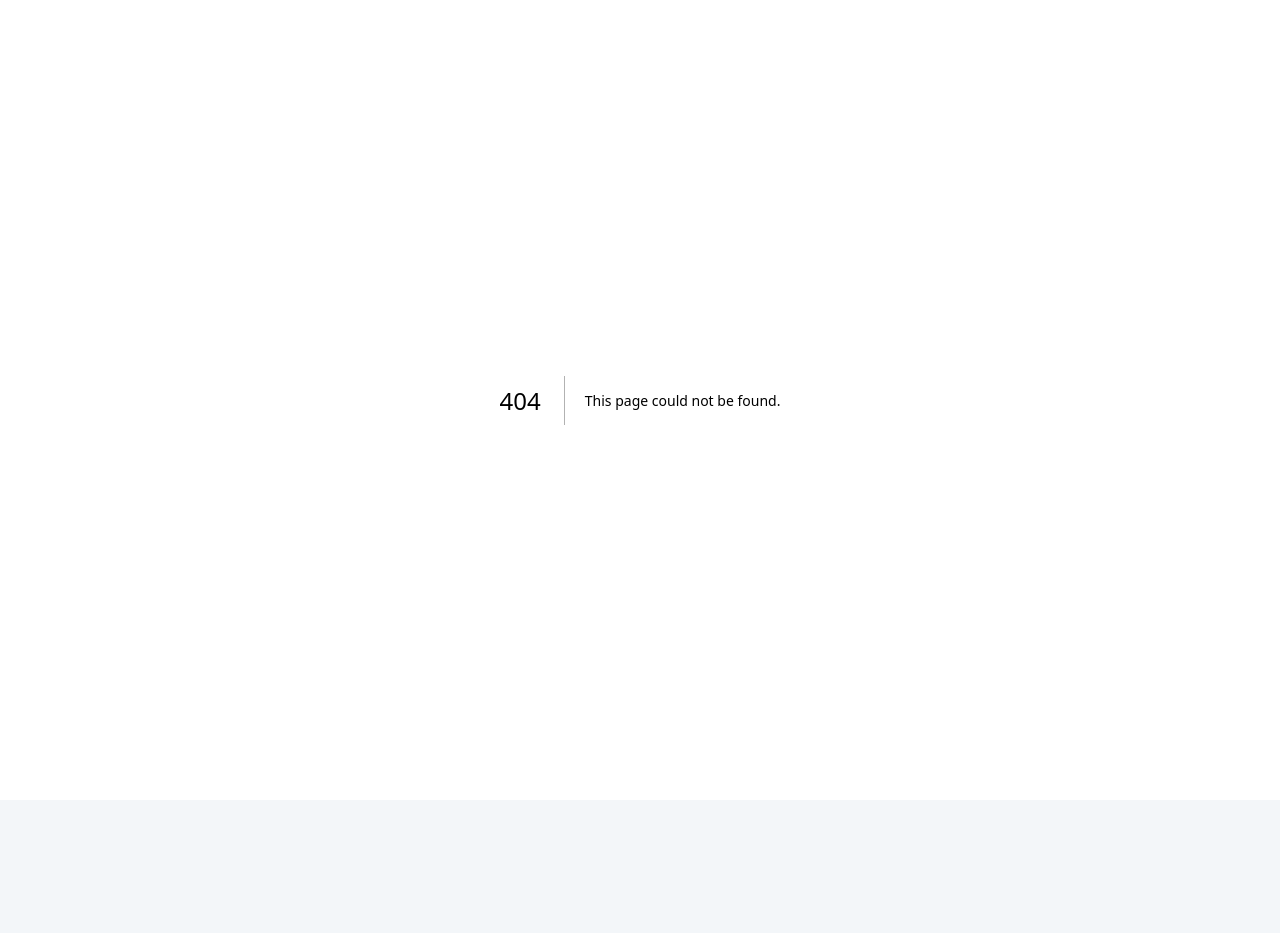
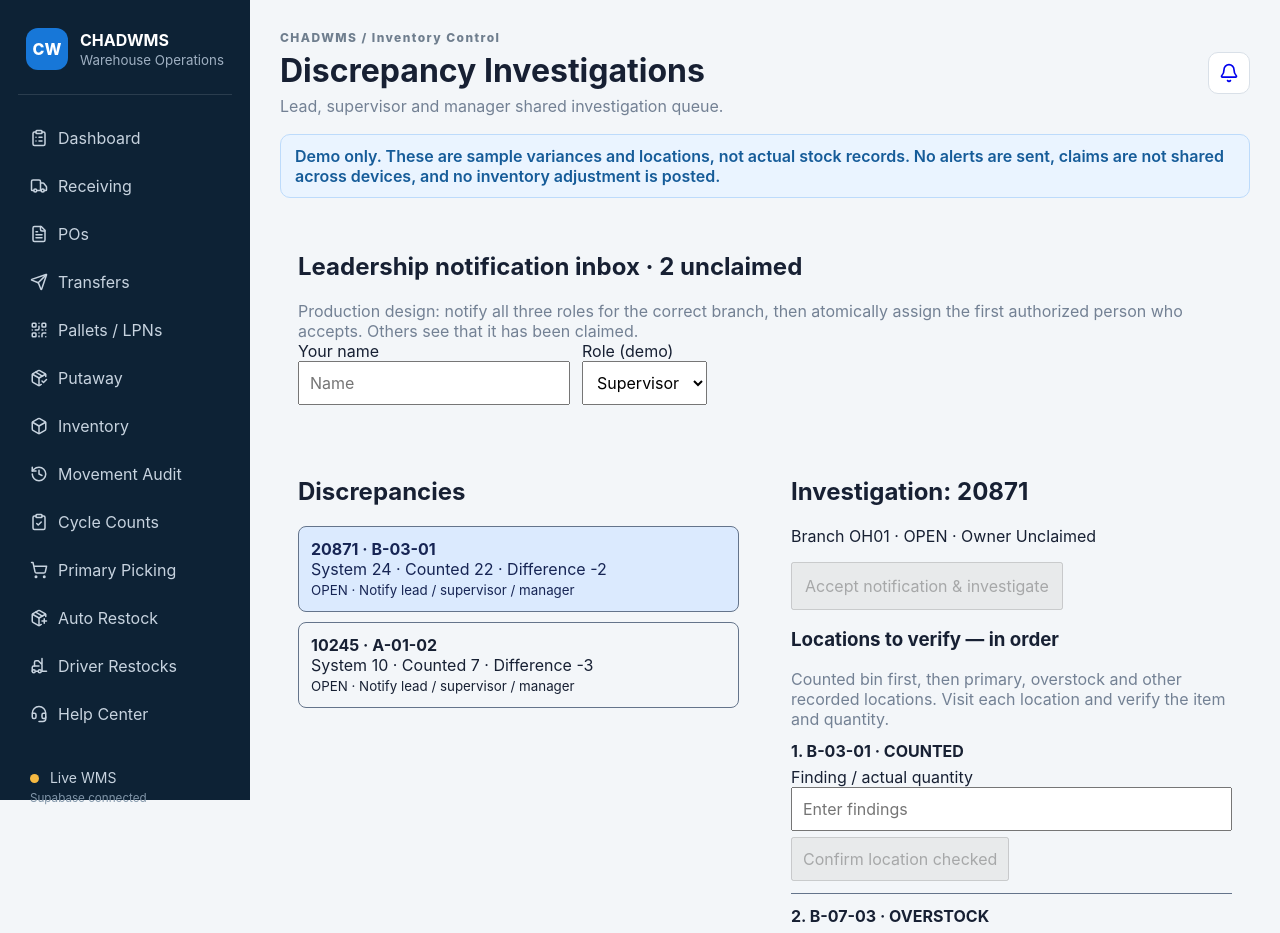
Before and after one commit to ZaspDragon/Chadwell-ERP-WMS-System, a Next.js app: page /discrepancies in a window 1280 px wide. Before the commit this address had no page. Shown: the top 933 px of the page. Before the commit the page ends 800 px from the top, so only its background shows below. Built offline with nearby package versions, Linux system fonts and the light colour scheme.

Commit message:
Add leadership discrepancy inbox and ordered location investigation preview

```diff
--- /dev/null
+++ b/app/discrepancies/page.tsx
@@ -0,0 +1,66 @@
+"use client";
+import {useMemo,useState} from "react";
+import WmsPageShell from "@/components/WmsPageShell";
+import {acceptDiscrepancy,orderedChecks,recordCheck,submitInvestigation,type Discrepancy,type ReviewRole,type InventoryLocation} from "@/lib/inventory/discrepancy-workflow";
+
+const locations:InventoryLocation[]=[
+ {branch:"OH01",itemNumber:"20871",location:"B-03-01",kind:"PRIMARY"},
+ {branch:"OH01",itemNumber:"20871",location:"B-07-03",kind:"OVERSTOCK"},
+ {branch:"OH01",itemNumber:"20871",location:"RA-02-01",kind:"OTHER"},
+ {branch:"OH01",itemNumber:"20871",location:"D-04-02",kind:"OVERSTOCK"},
+ {branch:"OH01",itemNumber:"10245",location:"A-01-02",kind:"PRIMARY"},
+ {branch:"OH01",itemNumber:"10245",location:"A-09-04",kind:"OVERSTOCK"},
+];
+const initial:Discrepancy[]=[
+ {id:"DEMO-VAR-01",branch:"OH01",itemNumber:"20871",countedLocation:"B-03-01",expected:24,counted:22,status:"OPEN",acceptedBy:null,acceptedRole:null,checks:orderedChecks("OH01","20871","B-03-01",locations)},
+ {id:"DEMO-VAR-02",branch:"OH01",itemNumber:"10245",countedLocation:"A-01-02",expected:10,counted:7,status:"OPEN",acceptedBy:null,acceptedRole:null,checks:orderedChecks("OH01","10245","A-01-02",locations)}
+];
+export default function DiscrepancyQueue(){
+ const [rows,setRows]=useState<Discrepancy[]>(initial);
+ const [role,setRole]=useState<ReviewRole>("SUPERVISOR");
+ const [name,setName]=useState("");
+ const [selected,setSelected]=useState("DEMO-VAR-01");
+ const [notes,setNotes]=useState<Record<string,string>>({});
+ const [notice,setNotice]=useState("");
+ const current=useMemo(()=>rows.find(r=>r.id===selected),[rows,selected]);
+ const open=rows.filter(r=>r.status==="OPEN").length;
+ function claim(){if(!current||!name.trim()){setNotice("Enter your name to claim this investigation.");return;}setRows(v=>acceptDiscrepancy(v,current.id,name,role));setNotice("Claimed in this demo only. Other leaders would see the owner in a live shared queue.");}
+ function check(location:string){if(!current)return;setRows(v=>recordCheck(v,current.id,name,location,notes[location]||""));setNotice("Location marked checked in demo. No inventory changed.");}
+ return <WmsPageShell eyebrow="CHADWMS / Inventory Control" title="Discrepancy Investigations" subtitle="Lead, supervisor and manager shared investigation queue.">
+  <div className="notice" style={{marginBottom:16}}>Demo only. These are sample variances and locations, not actual stock records. No alerts are sent, claims are not shared across devices, and no inventory adjustment is posted.</div>
+  <div className="panel" style={{padding:18,marginBottom:16}}>
+   <h2>Leadership notification inbox · {open} unclaimed</h2>
+   <p className="muted">Production design: notify all three roles for the correct branch, then atomically assign the first authorized person who accepts. Others see that it has been claimed.</p>
+   <div style={{display:"flex",flexWrap:"wrap",gap:12}}>
+    <label>Your name<input value={name} onChange={e=>setName(e.target.value)} placeholder="Name" style={{display:"block",padding:10}}/></label>
+    <label>Role (demo)<select value={role} onChange={e=>setRole(e.target.value as ReviewRole)} style={{display:"block",padding:10}}>
+     <option value="LEAD">Lead</option><option value="SUPERVISOR">Supervisor</option><option value="MANAGER">Manager</option>
+    </select></label>
+   </div>
+  </div>
+  <div style={{display:"grid",gridTemplateColumns:"repeat(auto-fit,minmax(280px,1fr))",gap:16}}>
+   <div className="panel" style={{padding:18}}>
+    <h2>Discrepancies</h2>
+    {rows.map(r=><button key={r.id} type="button" onClick={()=>{setSelected(r.id);setNotice("")}} style={{display:"block",width:"100%",textAlign:"left",padding:12,marginTop:10,border:"1px solid #64748b",borderRadius:8,background:selected===r.id?"#dbeafe":"transparent",color:selected===r.id?"#172554":"inherit"}}>
+     <strong>{r.itemNumber} · {r.countedLocation}</strong>
+     <div>System {r.expected} · Counted {r.counted} · Difference {r.counted-r.expected}</div>
+     <small>{r.status} {r.acceptedBy?"· "+r.acceptedBy:"· Notify lead / supervisor / manager"}</small>
+    </button>)}
+   </div>
+   {current&&<div className="panel" style={{padding:18}}>
+    <h2>Investigation: {current.itemNumber}</h2>
+    <p>Branch {current.branch} · {current.status} · Owner {current.acceptedBy||"Unclaimed"}</p>
+    <button type="button" disabled={current.status!=="OPEN"||!name.trim()} onClick={claim} style={{padding:12}}>Accept notification & investigate</button>
+    <h3 style={{marginTop:18}}>Locations to verify — in order</h3>
+    <p className="muted">Counted bin first, then primary, overstock and other recorded locations. Visit each location and verify the item and quantity.</p>
+    {current.checks.map((c,i)=><div key={c.location} style={{padding:"12px 0",borderBottom:"1px solid #64748b"}}>
+     <strong>{i+1}. {c.location} · {c.kind}</strong> {c.checked?"✓ Checked":""}
+     <label style={{display:"block",marginTop:6}}>Finding / actual quantity<input value={notes[c.location]||""} onChange={e=>setNotes(v=>({...v,[c.location]:e.target.value}))} placeholder="Enter findings" style={{display:"block",padding:10,width:"100%"}}/></label>
+     <button type="button" style={{padding:10,marginTop:6}} disabled={current.status!=="ACCEPTED"||current.acceptedBy!==name||c.checked||i>0&&!current.checks[i-1].checked||!(notes[c.location]||"").trim()} onClick={()=>check(c.location)}>Confirm location checked</button>
+    </div>)}
+    <button type="button" style={{padding:12,marginTop:14}} disabled={current.status!=="ACCEPTED"||current.acceptedBy!==name||!current.checks.every(c=>c.checked)} onClick={()=>{setRows(v=>submitInvestigation(v,current.id,name));setNotice("Investigation submitted for review in demo. No stock adjustment posted.")}}>Submit investigation for review</button>
+    {notice&&<p role="status">{notice}</p>}
+   </div>}
+  </div>
+ </WmsPageShell>;
+}
```
